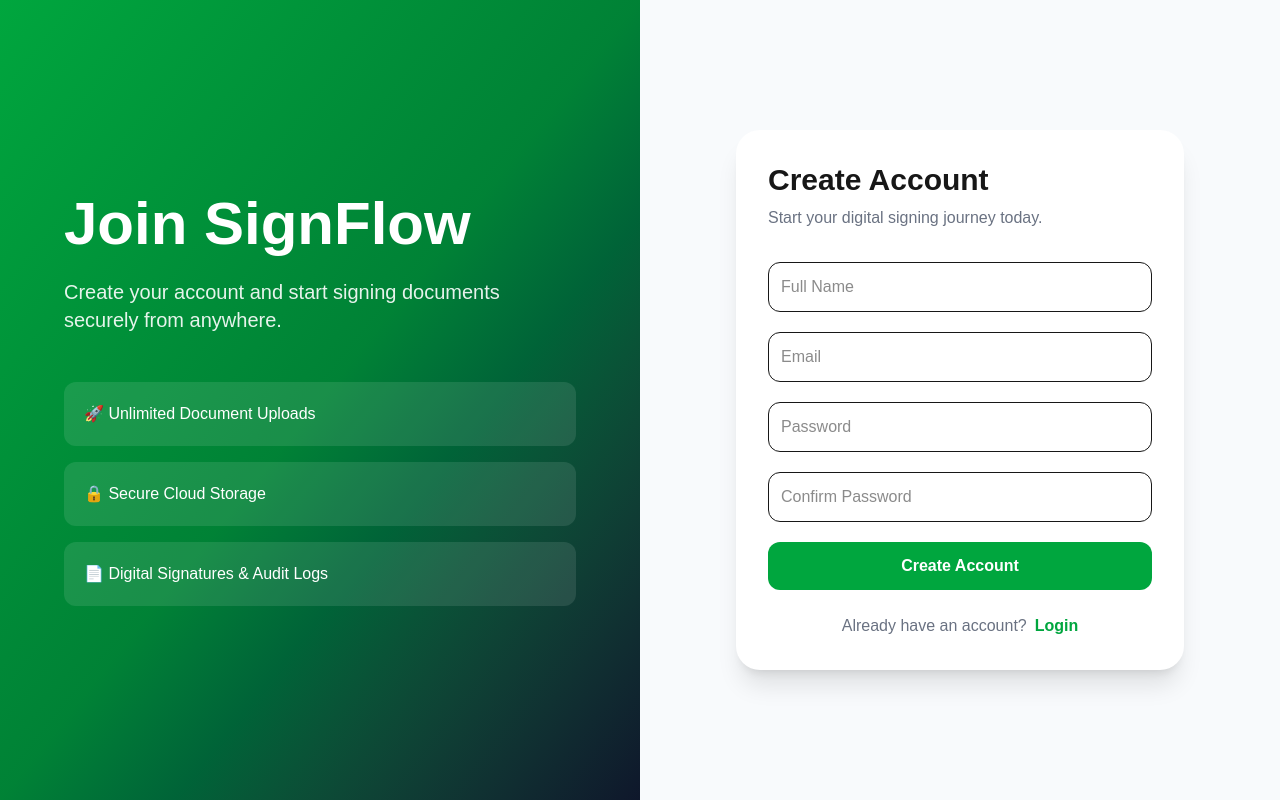
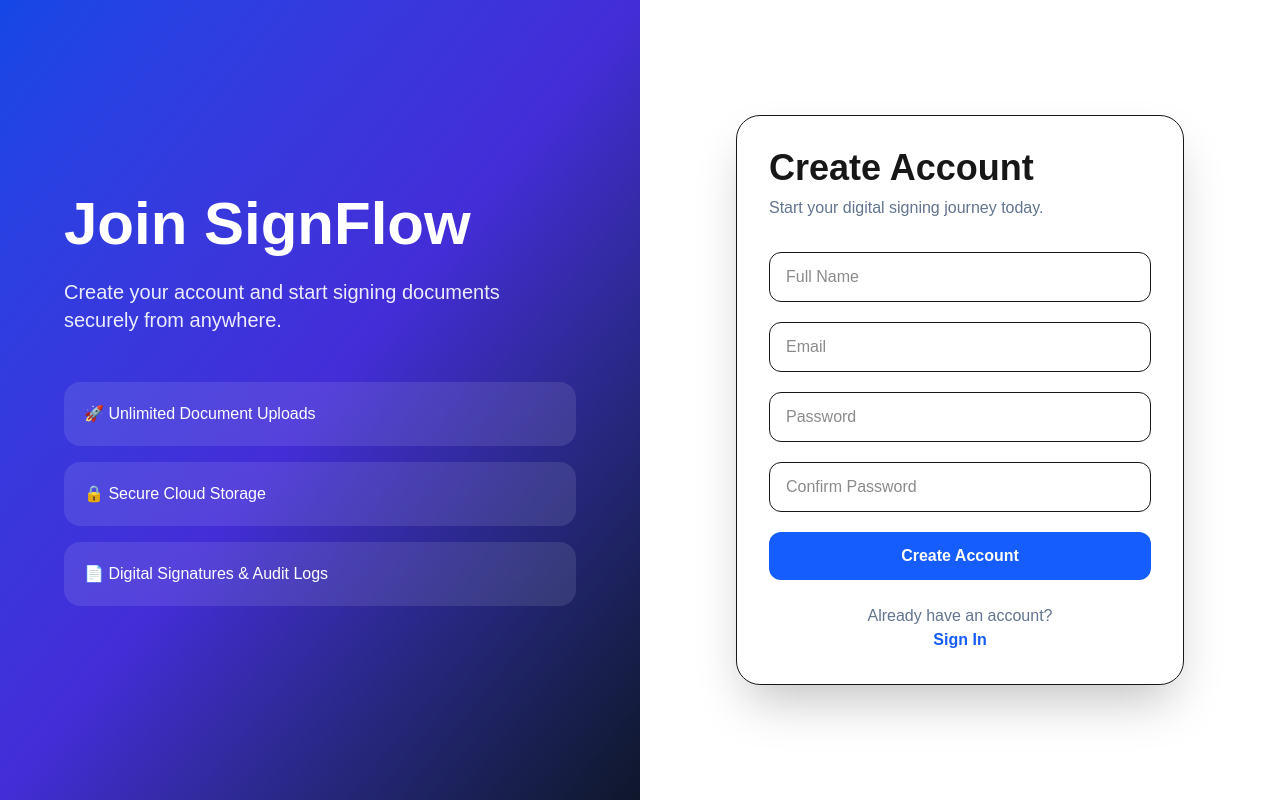
Before and after one commit to Kesarkarale/signflow, a Next.js app: page /register in a window 1280 px wide. Built offline with nearby package versions, Linux system fonts and the light colour scheme.

Commit message:
Update page.tsx

```diff
--- a/src/app/register/page.tsx
+++ b/src/app/register/page.tsx
@@ -2,17 +2,20 @@
 
 import { useState } from "react";
 import { useRouter } from "next/navigation";
+import Link from "next/link";
 
 export default function RegisterPage() {
 const router = useRouter();
 
 const [name, setName] = useState("");
 const [email, setEmail] = useState("");
-const [password, setPassword] = useState("");
-const [confirmPassword, setConfirmPassword] =
+const [password, setPassword] =
 useState("");
+const [confirmPassword,
+setConfirmPassword] = useState("");
 
-const [loading, setLoading] = useState(false);
+const [loading, setLoading] =
+useState(false);
 
 async function handleRegister(
 e: React.FormEvent<HTMLFormElement>
@@ -48,19 +51,27 @@ setLoading(false);
 
 if (!response.ok) {
   alert(
-    data.error || "Registration failed"
+    data.error ||
+      "Registration failed"
   );
   return;
 }
 
-alert("Account created successfully");
+alert(
+  "Account created successfully"
+);
 
 router.push("/login");
 
 }
 
-return ( <div className="min-h-screen grid lg:grid-cols-2"> <div className="hidden lg:flex flex-col justify-center bg-gradient-to-br from-green-600 via-green-700 to-slate-900 text-white p-16"> <h1 className="text-6xl font-bold mb-6">
-Join SignFlow </h1>
+return ( <div className="min-h-screen grid lg:grid-cols-2 bg-background">
+
+  <div className="hidden lg:flex flex-col justify-center p-16 bg-gradient-to-br from-blue-700 via-indigo-700 to-slate-900 text-white">
+
+    <h1 className="text-6xl font-bold mb-6">
+      Join SignFlow
+    </h1>
 
     <p className="text-xl opacity-90 max-w-lg">
       Create your account and
@@ -69,30 +80,33 @@ Join SignFlow </h1>
     </p>
 
     <div className="mt-12 space-y-4">
-      <div className="bg-white/10 p-5 rounded-xl">
+
+      <div className="bg-white/10 backdrop-blur-md p-5 rounded-2xl">
         🚀 Unlimited Document
         Uploads
       </div>
 
-      <div className="bg-white/10 p-5 rounded-xl">
+      <div className="bg-white/10 backdrop-blur-md p-5 rounded-2xl">
         🔒 Secure Cloud Storage
       </div>
 
-      <div className="bg-white/10 p-5 rounded-xl">
+      <div className="bg-white/10 backdrop-blur-md p-5 rounded-2xl">
         📄 Digital Signatures &
         Audit Logs
       </div>
+
     </div>
   </div>
 
-  <div className="flex items-center justify-center bg-slate-50 p-8">
-    <div className="w-full max-w-md bg-white rounded-3xl shadow-xl p-8">
+  <div className="flex items-center justify-center p-6">
 
-      <h2 className="text-3xl font-bold mb-2">
+    <div className="w-full max-w-md bg-white dark:bg-slate-900 border rounded-3xl shadow-2xl p-8">
+
+      <h2 className="text-4xl font-bold mb-2">
         Create Account
       </h2>
 
-      <p className="text-gray-500 mb-8">
+      <p className="text-slate-500 mb-8">
         Start your digital
         signing journey today.
       </p>
@@ -101,6 +115,7 @@ Join SignFlow </h1>
         onSubmit={handleRegister}
         className="space-y-5"
       >
+
         <input
           type="text"
           placeholder="Full Name"
@@ -109,7 +124,7 @@ Join SignFlow </h1>
           onChange={(e) =>
             setName(e.target.value)
           }
-          className="w-full border rounded-xl p-3"
+          className="w-full border rounded-xl px-4 py-3 focus:ring-2 focus:ring-blue-500 outline-none"
         />
 
         <input
@@ -120,7 +135,7 @@ Join SignFlow </h1>
           onChange={(e) =>
             setEmail(e.target.value)
           }
-          className="w-full border rounded-xl p-3"
+          className="w-full border rounded-xl px-4 py-3 focus:ring-2 focus:ring-blue-500 outline-none"
         />
 
         <input
@@ -133,7 +148,7 @@ Join SignFlow </h1>
               e.target.value
             )
           }
-          className="w-full border rounded-xl p-3"
+          className="w-full border rounded-xl px-4 py-3 focus:ring-2 focus:ring-blue-500 outline-none"
         />
 
         <input
@@ -146,33 +161,40 @@ Join SignFlow </h1>
               e.target.value
             )
           }
-          className="w-full border rounded-xl p-3"
+          className="w-full border rounded-xl px-4 py-3 focus:ring-2 focus:ring-blue-500 outline-none"
         />
 
         <button
           type="submit"
           disabled={loading}
-          className="w-full bg-green-600 hover:bg-green-700 text-white py-3 rounded-xl font-semibold"
+          className="w-full bg-blue-600 hover:bg-blue-700 text-white py-3 rounded-xl font-semibold"
         >
           {loading
             ? "Creating..."
             : "Create Account"}
         </button>
+
       </form>
 
-      <p className="text-center mt-6 text-gray-500">
-        Already have an account?
-        <a
+      <div className="text-center mt-6">
+
+        <p className="text-slate-500">
+          Already have an account?
+        </p>
+
+        <Link
           href="/login"
-          className="text-green-600 font-semibold ml-2"
+          className="text-blue-600 font-semibold"
         >
-          Login
-        </a>
-      </p>
+          Sign In
+        </Link>
+
+      </div>
 
     </div>
+
   </div>
+
 </div>
-
 );
 }
```
